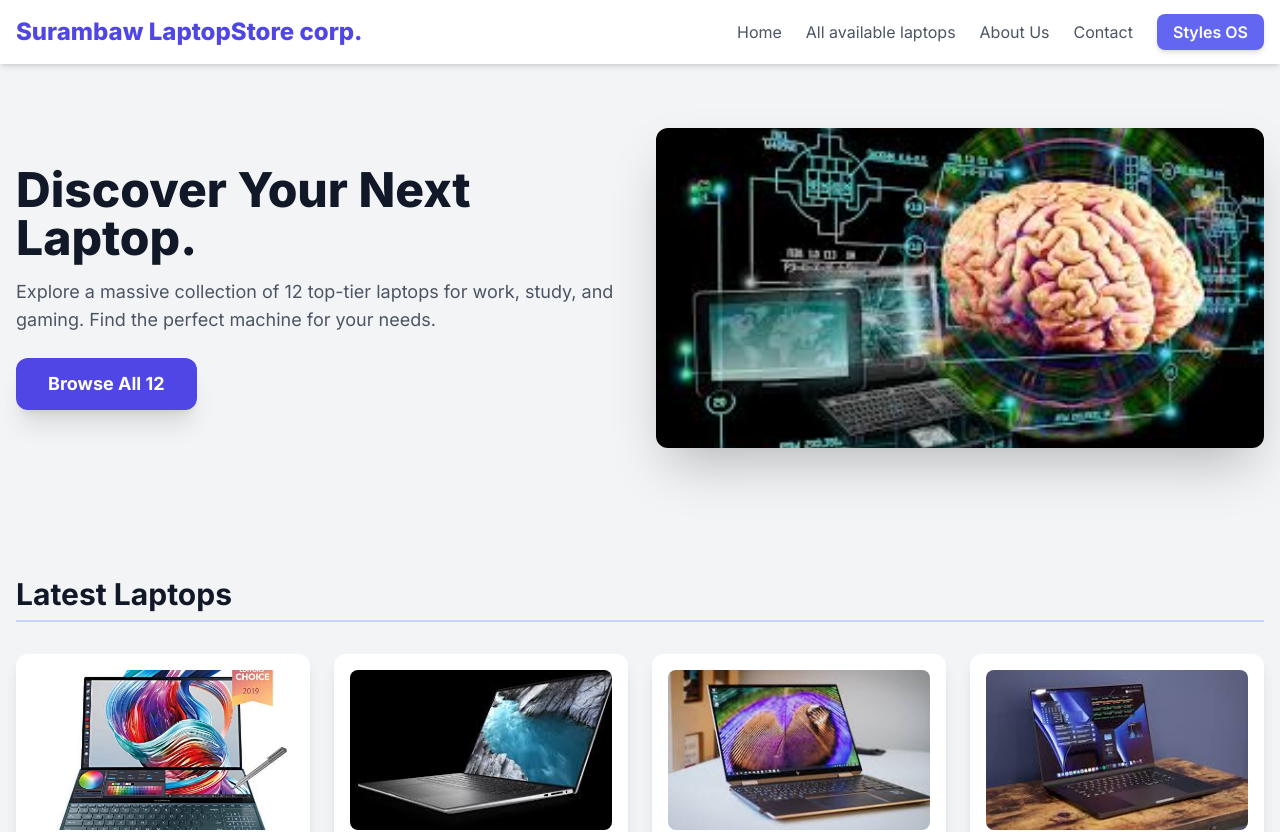
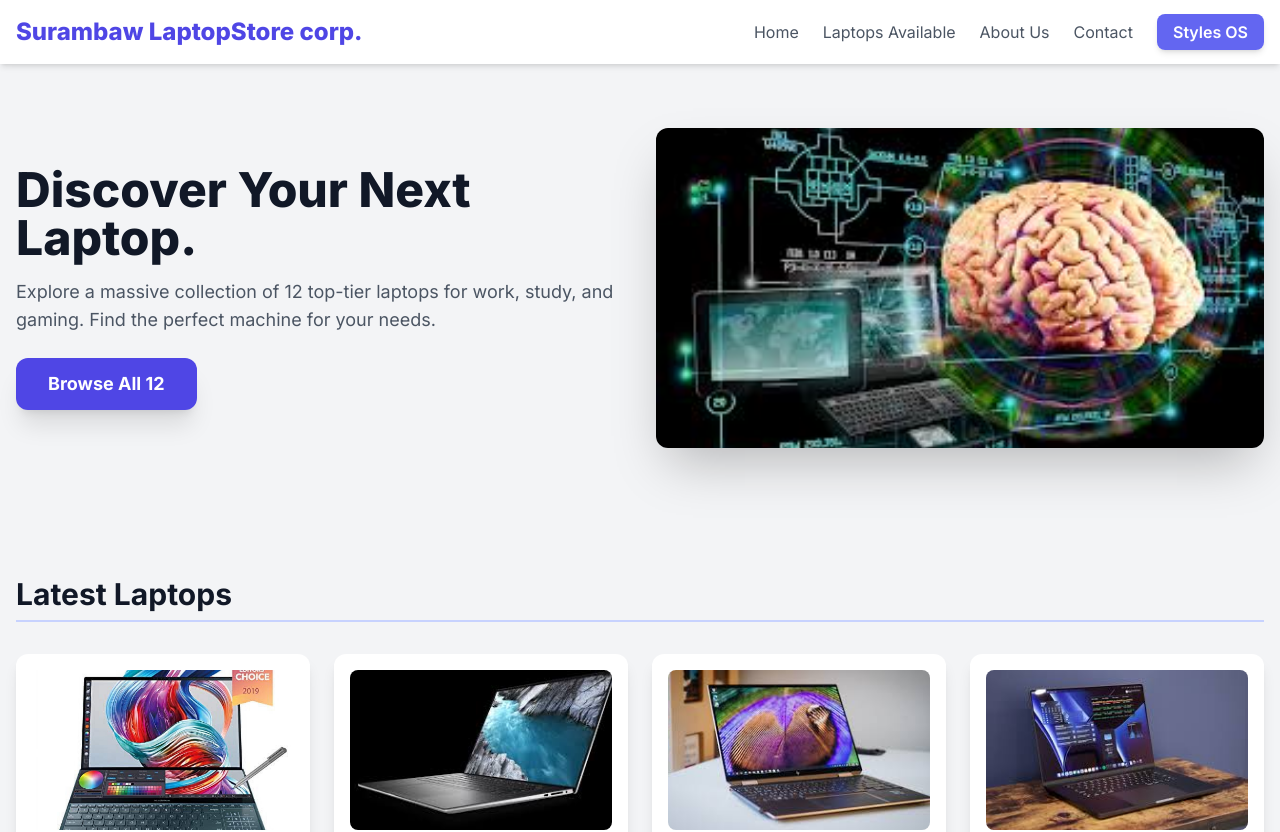
Before and after one commit to kherlan1998/laptop-store-static, a plain HTML site: page index.html in a window 1280 px wide. Shown: the top 832 px of the page. Drawn offline with nearby package versions, Linux system fonts and the light colour scheme; files whose address does not match are found by name.

Commit message:
file changes

```diff
--- a/index.html
+++ b/index.html
@@ -78,7 +78,7 @@
             <nav class="hidden md:block">
                 <ul class="flex space-x-6 items-center">
                     <li><a href="#home" class="text-gray-600 hover:text-indigo-600 transition duration-150">Home</a></li>
-                    <li><a href="#featured" class="text-gray-600 hover:text-indigo-600 transition duration-150">All available laptops</a></li>
+                    <li><a href="#featured" class="text-gray-600 hover:text-indigo-600 transition duration-150">Laptops Available</a></li>
                     <li><a href="#about" class="text-gray-600 hover:text-indigo-600 transition duration-150">About Us</a></li>
                     <li><a href="#contact" class="text-gray-600 hover:text-indigo-600 transition duration-150">Contact</a></li>
                     <li><a href="#" class="nav-button bg-indigo-500 text-white px-4 py-2 rounded-lg hover:bg-indigo-600 transition duration-150 font-semibold shadow-md">Styles OS</a></li>
```
